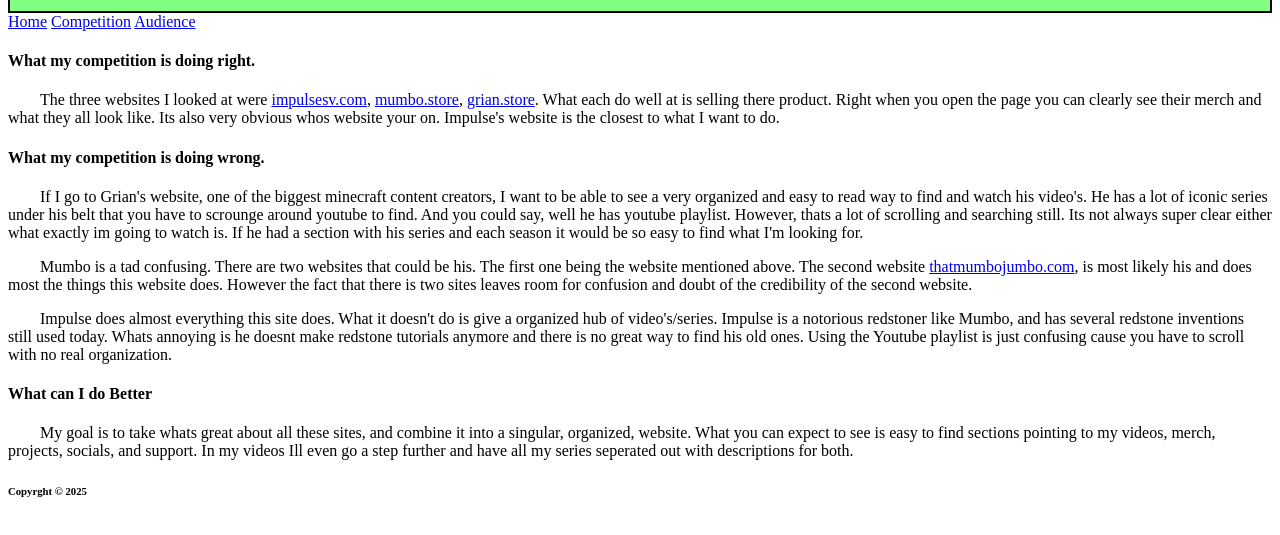
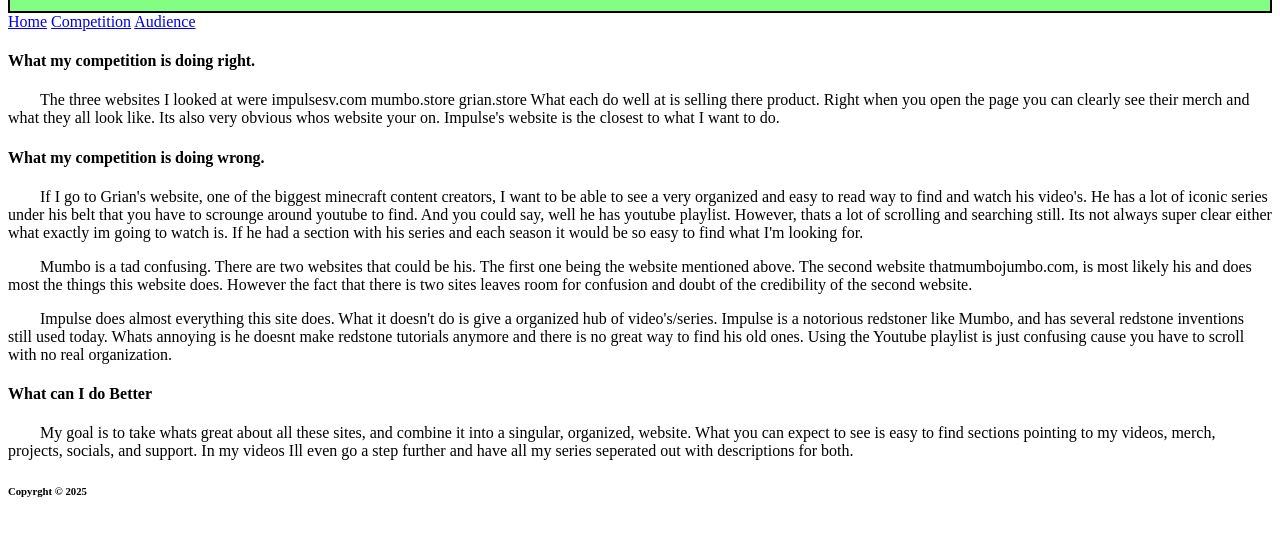
Before and after one commit to ec351349-sketch/milestone1, a plain HTML site: page competition.html in a window 1280 px wide. Shown: the part 99-634 px from the top of the page. Drawn offline with Linux system fonts and the light colour scheme.

Commit message:
removed hyperlinks

```diff
--- a/competition.html
+++ b/competition.html
@@ -20,9 +20,9 @@
     <main>
         <h4>What my competition is doing right.</h4>
         <p style="text-indent: 2em;">The three websites I looked at were
-            <a href="https://impulsesv.com" target="_blank">impulsesv.com</a>,
-            <a href="https://mumbo.store" target="_blank">mumbo.store</a>,
-            <a href="https://griam.store" target="_blank">grian.store</a>.
+            impulsesv.com
+            mumbo.store
+            grian.store
             What each do well at is selling there product.
             Right when you open the page you can clearly see their merch and what they all look like.
             Its also very obvious whos website your on. Impulse's website is the closest to what I want to do.
@@ -37,7 +37,7 @@
         </p>
         <p style="text-indent: 2em;">Mumbo is a tad confusing. There are two websites that could be his.
             The first one being the website mentioned above. The second website
-            <a href="thatmumbojumbo.com">thatmumbojumbo.com</a>, is most likely his and does most the things this
+            thatmumbojumbo.com, is most likely his and does most the things this
             website does.
             However the fact that there is two sites leaves room for confusion and doubt of the credibility of the
             second website.
```
